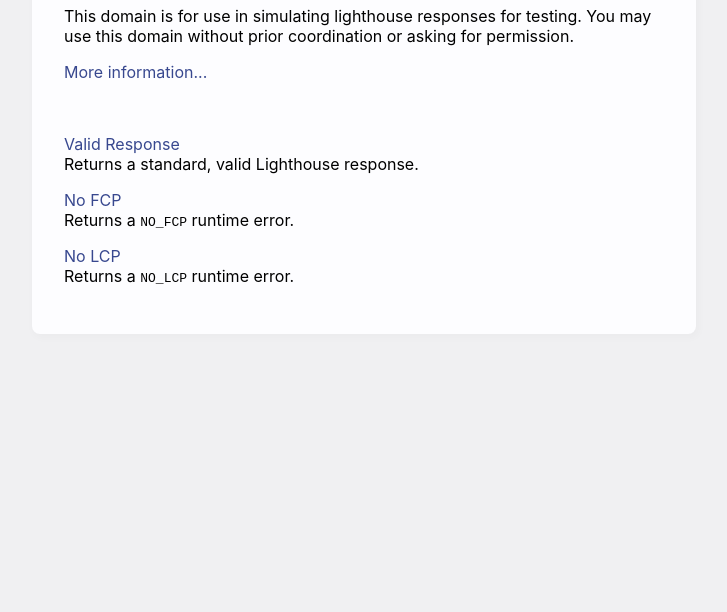
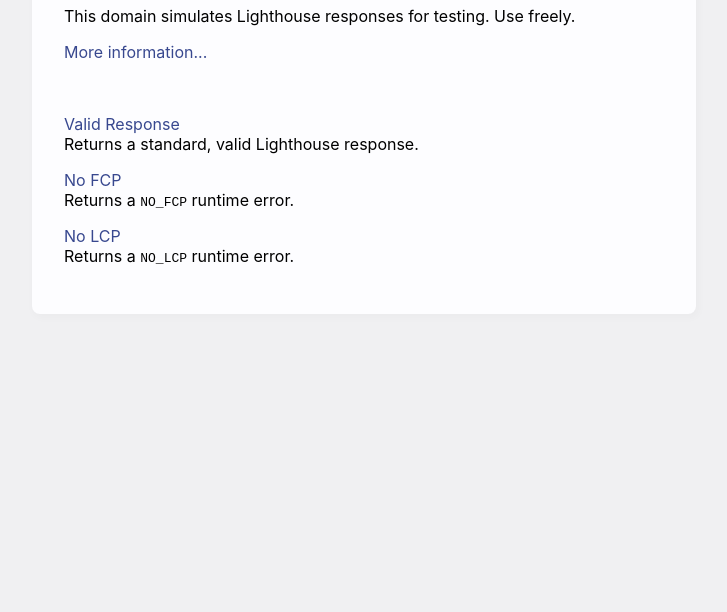
Before and after one commit to nizarmah/wackylighthouse, a plain HTML site: page static/index.html in a window 1280 px wide. Shown: the part 188-800 px from the top of the page, without its empty margins (276-1003 px from the left). Drawn offline with Linux system fonts and the light colour scheme.

Commit message:
Improve landing page body

```diff
--- a/static/index.html
+++ b/static/index.html
@@ -12,11 +12,7 @@
   <body>
     <div>
       <h1>Wacky Lighthouse</h1>
-      <p>
-        This domain is for use in simulating lighthouse responses for testing.
-        You may use this domain without prior coordination or asking for
-        permission.
-      </p>
+      <p>This domain simulates Lighthouse responses for testing. Use freely.</p>
       <p>
         <a href="https://github.com/nizarmah/wackylighthouse"
           >More information...</a
```
